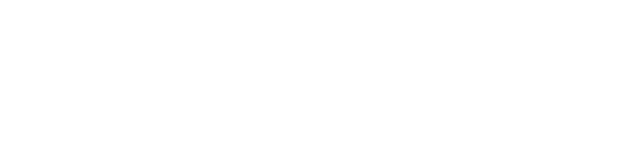
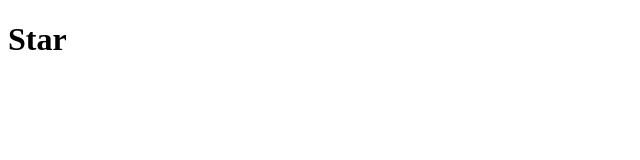
Before and after one commit to Niveen-Shaaban/github-homework2, a plain HTML site: page index.html in a window 1280 px wide. Shown: the whole page, without its empty margins (0-640 px from the left). Drawn offline with Linux system fonts and the light colour scheme.

Commit message:
Update index.html

```diff
--- a/index.html
+++ b/index.html
@@ -7,6 +7,6 @@
     <title>Document</title>
 </head>
 <body>
-
+    <h1>Star</h1>
 </body>
 </html>
```
